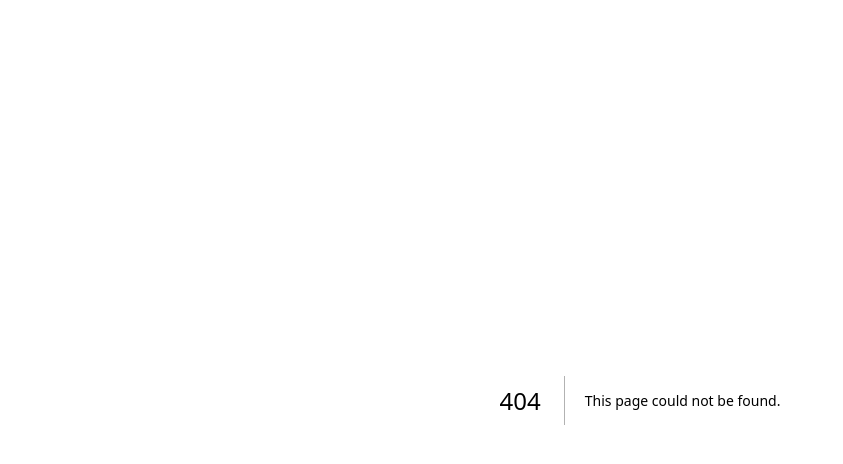
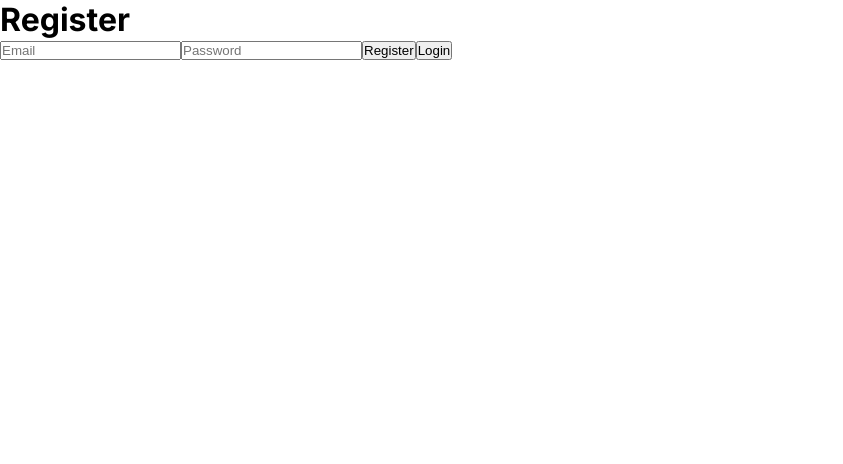
Before and after one commit to AnasAA98/AI-Chatbot, a Next.js app: page /register in a window 1280 px wide. Before the commit this address had no page. Shown: the top 464 px of the page, without its empty margins (0-843 px from the left). Built offline with nearby package versions, Linux system fonts and the light colour scheme.

Commit message:
1 created structure for login and register page 2 setup the routing in the login page 3 setup the routing in the register page 4 created the auth context that will be used to manage the user authentication and check if the user is logged in or not to access the pages

```diff
--- /dev/null
+++ b/app/RegisterPage.js
@@ -0,0 +1,44 @@
+'use client'
+
+import { useState } from 'react';
+import { createUserWithEmailAndPassword } from 'firebase/auth';
+import { useRouter } from 'next/navigation';
+
+export default function RegisterPage() {
+    const [email, setEmail] = useState('');
+    const [password, setPassword] = useState('');
+    const router = useRouter();
+    const handleRegister = async () => {
+        try {
+            await createUserWithEmailAndPassword(auth, email, password);
+            router.push('/');
+        } catch (error) {
+            console.error('Error registering:', error);
+        }
+    }
+    const handleLoginRedirect = () => {
+        router.push('/login');
+      };
+
+    return (
+        <div>
+            <h1>Register</h1>
+            <input
+                type="email"
+                placeholder="Email"
+                value={email}
+                onChange={(e) => setEmail(e.target.value)}
+            />
+            <input
+                type="password"
+                placeholder="Password"
+                value={password}
+                onChange={(e) => setPassword(e.target.value)}
+            />
+            <button onClick={handleRegister}>Register</button>
+            <button onClick={handleLoginRedirect}>Login</button>
+        </div>
+
+
+    );
+}
--- /dev/null
+++ b/app/login/page.js
@@ -0,0 +1,5 @@
+import LoginPage from '@/app/LoginPage';
+
+export default function Login() {
+  return <LoginPage />;
+}
--- /dev/null
+++ b/app/register/page.js
@@ -0,0 +1,5 @@
+import RegisterPage from '@/app/RegisterPage';
+
+export default function Register() {
+  return <RegisterPage />;
+}
--- a/firebase.js
+++ b/firebase.js
@@ -4,7 +4,6 @@ import { getAuth } from 'firebase/auth';
 // TODO: Add SDKs for Firebase products that you want to use
 // https://firebase.google.com/docs/web/setup#available-libraries
 
-// Your web app's Firebase configuration
 const firebaseConfig = {
     apiKey: process.env.NEXT_PUBLIC_FIREBASE_API_KEY,
     authDomain: process.env.NEXT_PUBLIC_FIREBASE_AUTH_DOMAIN,
@@ -18,4 +17,4 @@ const firebaseConfig = {
 const app = initializeApp(firebaseConfig);
 const auth = getAuth(app);
 
-export {auth };
+export {auth};
```
Also changed, not shown: app/LandingPage.js (added, +24 -0 lines), app/LoginPage.js (added, +46 -0 lines), app/AuthContext.js (added).
